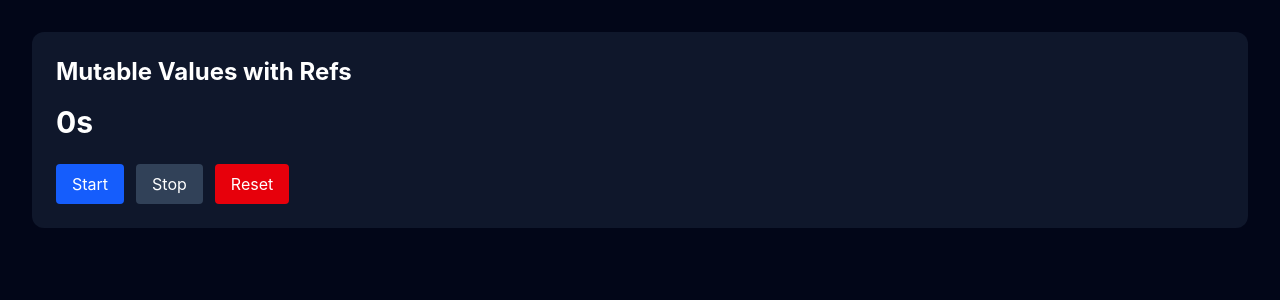
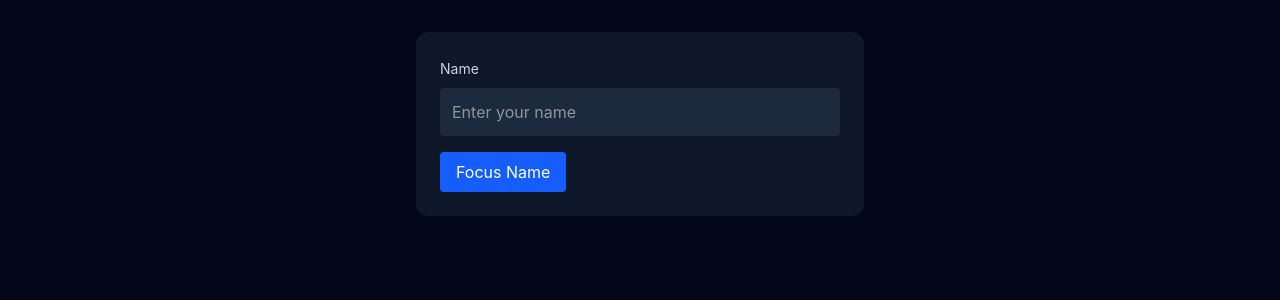
Before and after one commit to foysaliio/React-Mastery-Journey, a React (Vite) app: page / in a window 1280 px wide. Shown: the top 300 px of the page. Built offline with nearby package versions, Linux system fonts and the light colour scheme.

Commit message:
feat(react): pass refs as component props

```diff
--- a/src/App.tsx
+++ b/src/App.tsx
@@ -1,9 +1,30 @@
-import TimerTracker from "./Components/TimerTracker";
+import { useRef } from "react";
+import CustomInput from "./Components/CustomInput";
 
 function App() {
+  const inputRef = useRef<HTMLInputElement>(null);
+
+  const focusInput = (): void => {
+    inputRef.current?.focus();
+  };
+
   return (
     <main className="min-h-screen bg-slate-950 p-8">
-      <TimerTracker />
+      <section className="mx-auto max-w-md rounded-xl bg-slate-900 p-6">
+        <CustomInput
+          ref={inputRef}
+          label="Name"
+          placeholder="Enter your name"
+        />
+
+        <button
+          type="button"
+          onClick={focusInput}
+          className="mt-4 rounded bg-blue-600 px-4 py-2 text-white"
+        >
+          Focus Name
+        </button>
+      </section>
     </main>
   );
 }
--- /dev/null
+++ b/src/Components/CustomInput.tsx
@@ -0,0 +1,24 @@
+import type { Ref } from "react";
+
+interface CustomInputProps {
+  label: string;
+  placeholder?: string;
+  ref?: Ref<HTMLInputElement>;
+}
+
+const CustomInput = ({ label, placeholder, ref }: CustomInputProps) => {
+  return (
+    <label className="block">
+      <span className="text-sm text-slate-300">{label}</span>
+
+      <input
+        ref={ref}
+        type="text"
+        placeholder={placeholder}
+        className="mt-2 w-full rounded bg-slate-800 p-3 text-white"
+      />
+    </label>
+  );
+};
+
+export default CustomInput;
--- a/src/Components/TimerTracker.tsx
+++ /dev/null
@@ -1,66 +0,0 @@
-import { useRef, useState } from "react";
-
-const TimerTracker = () => {
-  const [seconds, setSeconds] = useState<number>(0);
-
-  const intervalRef = useRef<number | null>(null);
-
-  const startTimer = (): void => {
-    if (intervalRef.current !== null) {
-      return;
-    }
-
-    intervalRef.current = window.setInterval(() => {
-      setSeconds((current) => current + 1);
-    }, 1000);
-  };
-
-  const stopTimer = (): void => {
-    if (intervalRef.current === null) {
-      return;
-    }
-    window.clearInterval(intervalRef.current);
-    intervalRef.current = null;
-  };
-
-  const resetTimer = (): void => {
-    stopTimer();
-    setSeconds(0);
-  };
-
-  return (
-    <section className="rounded-xl bg-slate-900 p-6 text-white">
-      <h2 className="text-2xl font-bold">Mutable Values with Refs</h2>
-
-      <p className="mt-4 text-3xl font-bold">{seconds}s</p>
-
-      <div className="mt-6 flex gap-3">
-        <button
-          type="button"
-          onClick={startTimer}
-          className="rounded bg-blue-600 px-4 py-2"
-        >
-          Start
-        </button>
-
-        <button
-          type="button"
-          onClick={stopTimer}
-          className="rounded bg-slate-700 px-4 py-2"
-        >
-          Stop
-        </button>
-
-        <button
-          type="button"
-          onClick={resetTimer}
-          className="rounded bg-red-600 px-4 py-2"
-        >
-          Reset
-        </button>
-      </div>
-    </section>
-  );
-};
-
-export default TimerTracker;
```
